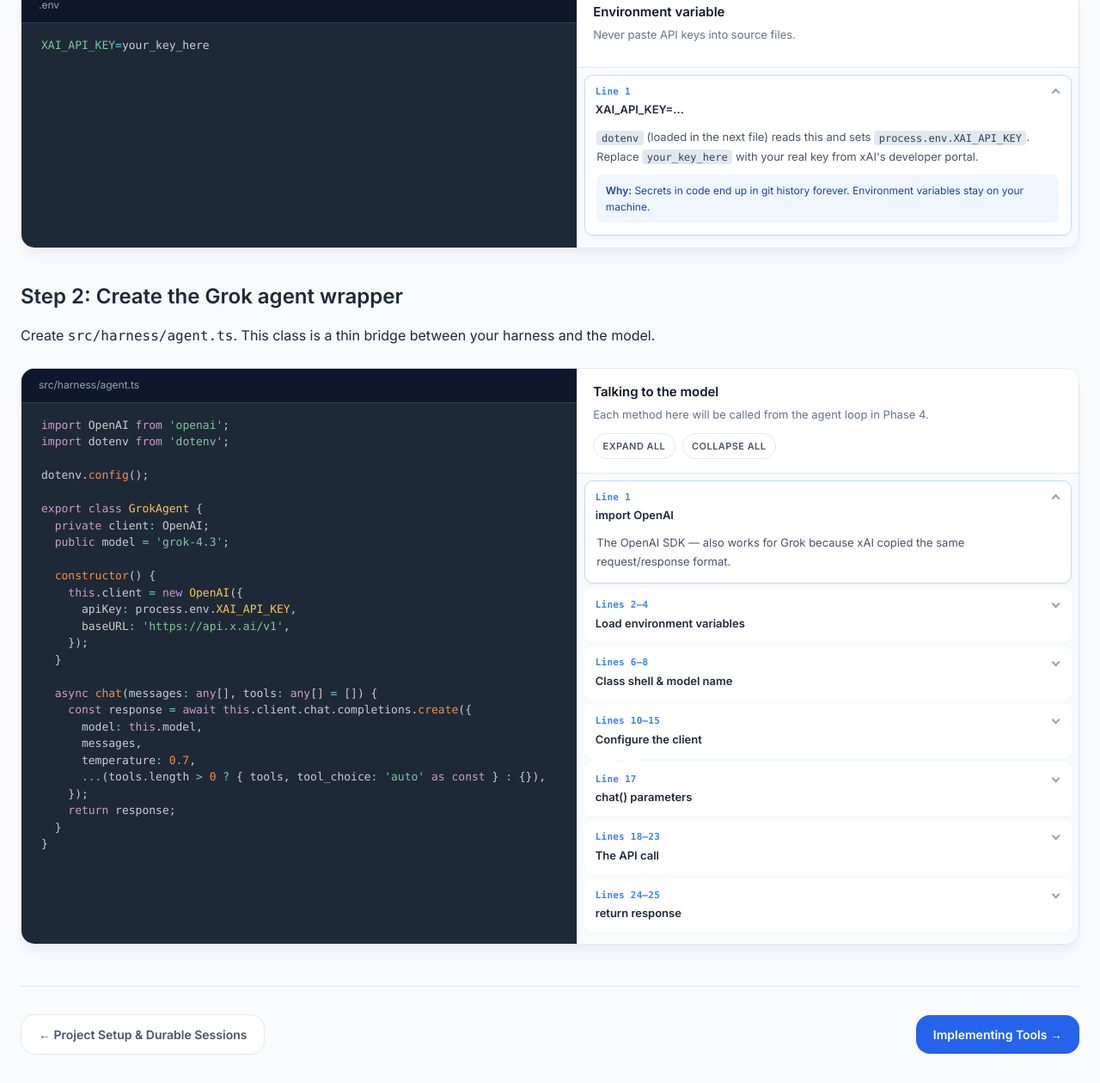
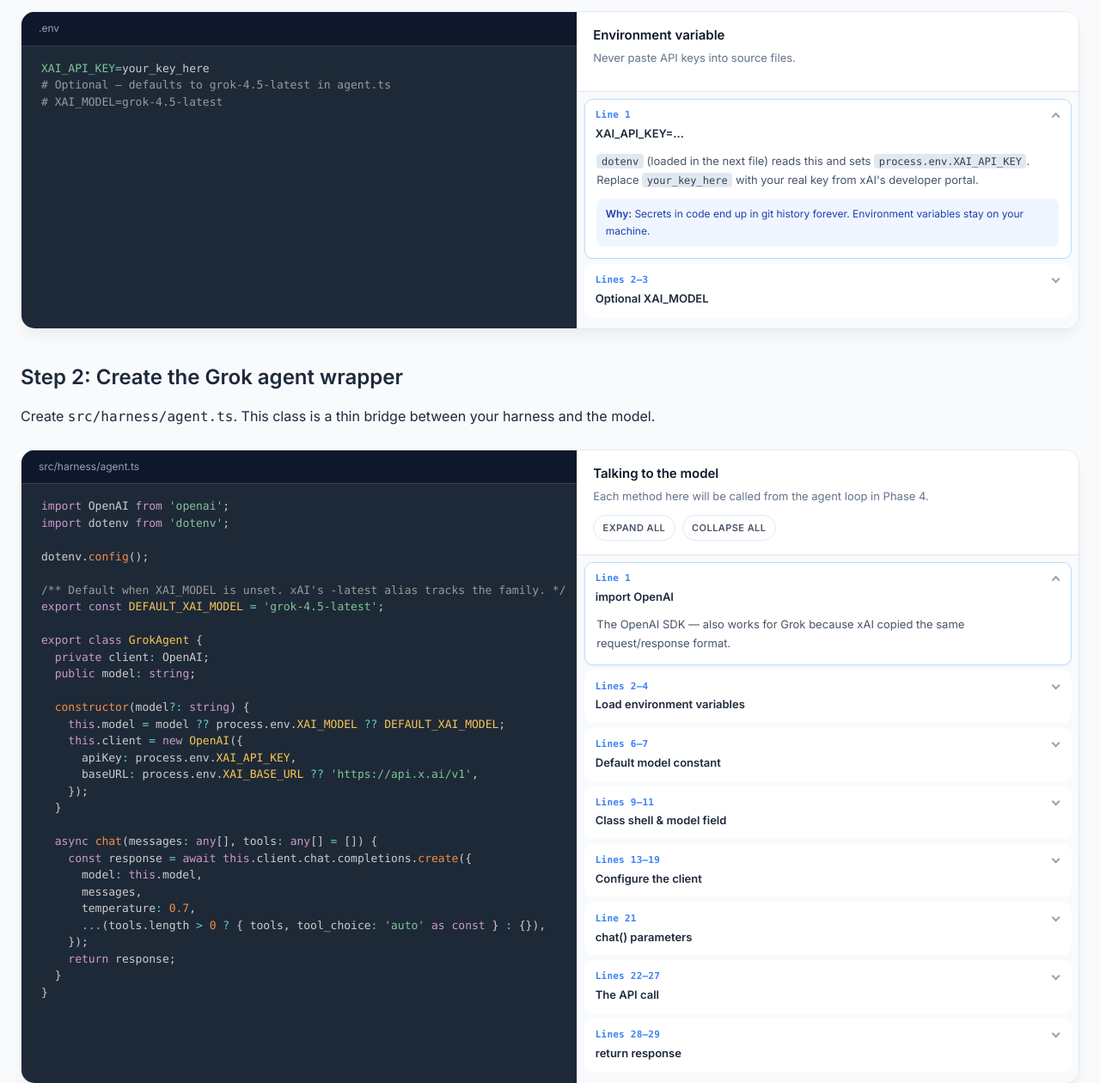
Before and after one commit to adamaoc/harness-101, a plain HTML site: page tutorial/phase-2.html in a window 1280 px wide. Shown: the part 326-1586 px from the top of the page at 86% size. Drawn offline with nearby package versions, Linux system fonts and the light colour scheme.

Commit message:
Make Grok model configurable via env with rolling latest default
Stop hardcoding grok-4.3 so the harness tracks xAI's current flagship family
via grok-4.5-latest, with XAI_MODEL / XAI_BASE_URL overrides and docs updates.

```diff
--- a/the-harness/src/main.ts
+++ b/the-harness/src/main.ts
@@ -21,6 +21,7 @@
 
   console.log(`Session ${session.id}`);
   console.log(`Profile: ${profile.label}`);
+  console.log(`Model: ${agent.model}`);
   console.log(`Allowed tools: ${profile.allowedTools.join(", ")}`);
   console.log("Empty line to quit\n");
 
--- a/tutorial/phase-2.html
+++ b/tutorial/phase-2.html
@@ -40,13 +40,15 @@
                 <p>Grok's API speaks the same shape as OpenAI's chat API. We use the official <code>openai</code> npm package and point it at xAI's URL.</p>
 
                 <h3 class="font-semibold text-2xl mt-8 mb-4">Step 1: Store your API key</h3>
-                <p>Create a <code>.env</code> file at the project root (same level as <code>package.json</code>). Add it to <code>.gitignore</code> so it never gets committed.</p>
+                <p>Create a <code>.env</code> file at the project root (same level as <code>package.json</code>). Add it to <code>.gitignore</code> so it never gets committed. Optionally set <code>XAI_MODEL</code> to pick a model without editing source.</p>
 
                 <div class="code-walkthrough">
                     <div class="code-walkthrough__code">
                         <div class="code-block">
                             <div class="code-block__header">.env</div>
-                            <pre class="language-bash"><code>XAI_API_KEY=your_key_here</code></pre>
+                            <pre class="language-bash"><code>XAI_API_KEY=your_key_here
+# Optional — defaults to grok-4.5-latest in agent.ts
+# XAI_MODEL=grok-4.5-latest</code></pre>
                         </div>
                     </div>
                     <aside class="code-walkthrough__guide" aria-label="Explanation for .env">
@@ -60,6 +62,12 @@
                                 <div class="guide-section__body">
                                     <p><code>dotenv</code> (loaded in the next file) reads this and sets <code>process.env.XAI_API_KEY</code>. Replace <code>your_key_here</code> with your real key from xAI's developer portal.</p>
                                     <div class="guide-why"><strong>Why:</strong> Secrets in code end up in git history forever. Environment variables stay on your machine.</div>
+                                </div>
+                            </details>
+                            <details class="guide-section" data-start="2" data-end="3">
+                                <summary><span class="guide-section__lines">Lines 2–3</span><span class="guide-section__title">Optional XAI_MODEL</span></summary>
+                                <div class="guide-section__body">
+                                    <p>Leave this commented to use the code default (<code>grok-4.5-latest</code>). Uncomment and set any model id when you want to pin or try another generation without editing TypeScript.</p>
                                 </div>
                             </details>
                         </div>
@@ -78,14 +86,18 @@
 
 dotenv.config();
 
+/** Default when XAI_MODEL is unset. xAI's -latest alias tracks the family. */
+export const DEFAULT_XAI_MODEL = 'grok-4.5-latest';
+
 export class GrokAgent {
   private client: OpenAI;
-  public model = 'grok-4.3';
+  public model: string;
 
-  constructor() {
+  constructor(model?: string) {
+    this.model = model ?? process.env.XAI_MODEL ?? DEFAULT_XAI_MODEL;
     this.client = new OpenAI({
       apiKey: process.env.XAI_API_KEY,
-      baseURL: 'https://api.x.ai/v1',
+      baseURL: process.env.XAI_BASE_URL ?? 'https://api.x.ai/v1',
     });
   }
 
@@ -124,35 +136,42 @@
                                     <div class="guide-why"><strong>Why at top level:</strong> The key must exist before <code>new OpenAI({ apiKey: ... })</code> runs.</div>
                                 </div>
                             </details>
-                            <details class="guide-section" data-start="6" data-end="8">
-                                <summary><span class="guide-section__lines">Lines 6–8</span><span class="guide-section__title">Class shell & model name</span></summary>
+                            <details class="guide-section" data-start="6" data-end="7">
+                                <summary><span class="guide-section__lines">Lines 6–7</span><span class="guide-section__title">Default model constant</span></summary>
                                 <div class="guide-section__body">
-                                    <p><code>GrokAgent</code> is your harness's name for "the thing that calls the brain." <code>private client</code> hides the SDK instance — outside code calls <code>chat()</code>, not the raw client. <code>model</code> is public so you can change or log it easily.</p>
+                                    <p><code>DEFAULT_XAI_MODEL</code> is the fallback when <code>XAI_MODEL</code> is not set. We use xAI’s <code>-latest</code> alias so the harness tracks the current release of that family without hard-coding every patch version. When a new major generation ships (e.g. 4.6), change this constant — or set <code>XAI_MODEL</code> in <code>.env</code>.</p>
+                                    <div class="guide-why"><strong>Why not hard-code <code>grok-4.3</code>:</strong> Model names age quickly. Env + a rolling default keeps the project version-agnostic.</div>
                                 </div>
                             </details>
-                            <details class="guide-section" data-start="10" data-end="15">
-                                <summary><span class="guide-section__lines">Lines 10–15</span><span class="guide-section__title">Configure the client</span></summary>
+                            <details class="guide-section" data-start="9" data-end="11">
+                                <summary><span class="guide-section__lines">Lines 9–11</span><span class="guide-section__title">Class shell &amp; model field</span></summary>
                                 <div class="guide-section__body">
-                                    <p><code>apiKey</code> — from environment, never hard-coded. <code>baseURL: 'https://api.x.ai/v1'</code> — the only difference from a vanilla OpenAI setup; sends requests to Grok instead of OpenAI.</p>
+                                    <p><code>GrokAgent</code> is your harness's name for "the thing that calls the brain." <code>private client</code> hides the SDK instance — outside code calls <code>chat()</code>, not the raw client. <code>model</code> is a public string so startup logs and overrides can read it.</p>
+                                </div>
+                            </details>
+                            <details class="guide-section" data-start="13" data-end="19">
+                                <summary><span class="guide-section__lines">Lines 13–19</span><span class="guide-section__title">Configure the client</span></summary>
+                                <div class="guide-section__body">
+                                    <p>Resolution order for the model: constructor arg → <code>XAI_MODEL</code> env → <code>DEFAULT_XAI_MODEL</code>. <code>apiKey</code> comes from the environment, never hard-coded. <code>baseURL</code> defaults to xAI but can be overridden with <code>XAI_BASE_URL</code> for any OpenAI-compatible endpoint.</p>
                                     <div class="guide-why"><strong>Why a wrapper class:</strong> Later you can swap models, add retries, or log token usage in one place.</div>
                                 </div>
                             </details>
-                            <details class="guide-section" data-start="17" data-end="17">
-                                <summary><span class="guide-section__lines">Line 17</span><span class="guide-section__title">chat() parameters</span></summary>
+                            <details class="guide-section" data-start="21" data-end="21">
+                                <summary><span class="guide-section__lines">Line 21</span><span class="guide-section__title">chat() parameters</span></summary>
                                 <div class="guide-section__body">
                                     <p><code>messages</code> — the conversation history from your <code>Session</code>. <code>tools</code> defaults to <code>[]</code> for plain chat without tool calling (Phase 3 adds tools).</p>
                                 </div>
                             </details>
-                            <details class="guide-section" data-start="18" data-end="23">
-                                <summary><span class="guide-section__lines">Lines 18–23</span><span class="guide-section__title">The API call</span></summary>
+                            <details class="guide-section" data-start="22" data-end="27">
+                                <summary><span class="guide-section__lines">Lines 22–27</span><span class="guide-section__title">The API call</span></summary>
                                 <div class="guide-section__body">
-                                    <p><code>model</code> — which Grok version to use. <code>messages</code> — full history the model sees. <code>temperature: 0.7</code> — some creativity, not totally random.</p>
+                                    <p><code>model</code> — whatever was resolved at construct time. <code>messages</code> — full history the model sees. <code>temperature: 0.7</code> — some creativity, not totally random.</p>
                                     <p>The spread <code>...(tools.length > 0 ? { tools, tool_choice: 'auto' } : {})</code> only adds <code>tools</code> when you actually have tools. With <code>exactOptionalPropertyTypes</code>, passing <code>tools: undefined</code> would fail — omitting the property entirely is correct.</p>
                                     <p><code>tool_choice: 'auto' as const</code> — tells TypeScript this is the literal string <code>'auto'</code>, not just any string. The model decides whether to call tools or reply in text.</p>
                                 </div>
                             </details>
-                            <details class="guide-section" data-start="24" data-end="25">
-                                <summary><span class="guide-section__lines">Lines 24–25</span><span class="guide-section__title">return response</span></summary>
+                            <details class="guide-section" data-start="28" data-end="29">
+                                <summary><span class="guide-section__lines">Lines 28–29</span><span class="guide-section__title">return response</span></summary>
                                 <div class="guide-section__body">
                                     <p>Returns the full SDK response object. The agent loop (Phase 4) will read <code>response.choices[0].message</code> to see if the model wants to use tools or finished with text.</p>
                                 </div>
```
Also changed, not shown: the-harness/src/harness/agent.ts (+13 -3 lines), README.md, the-harness/README.md, 1 other file.
